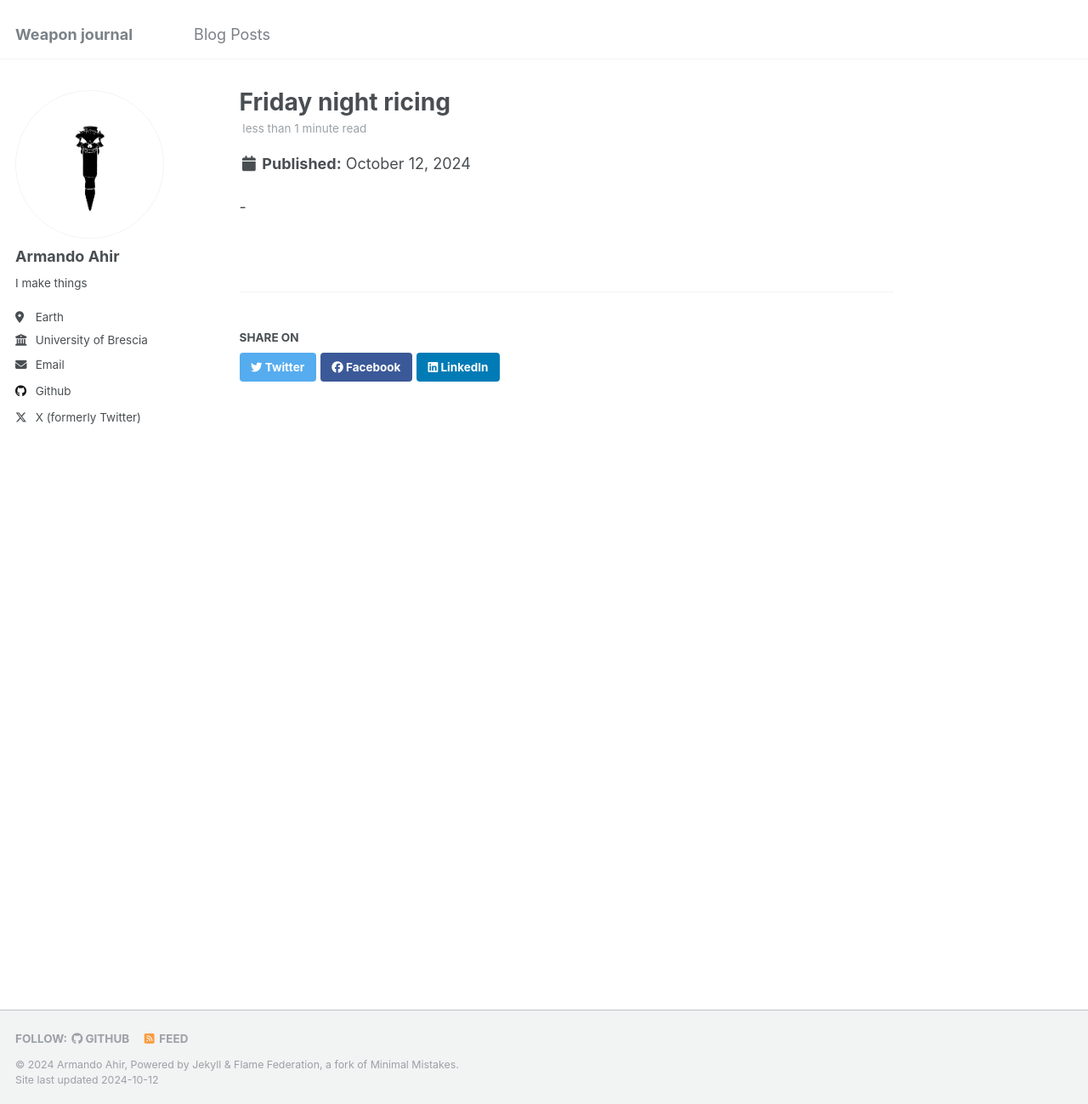
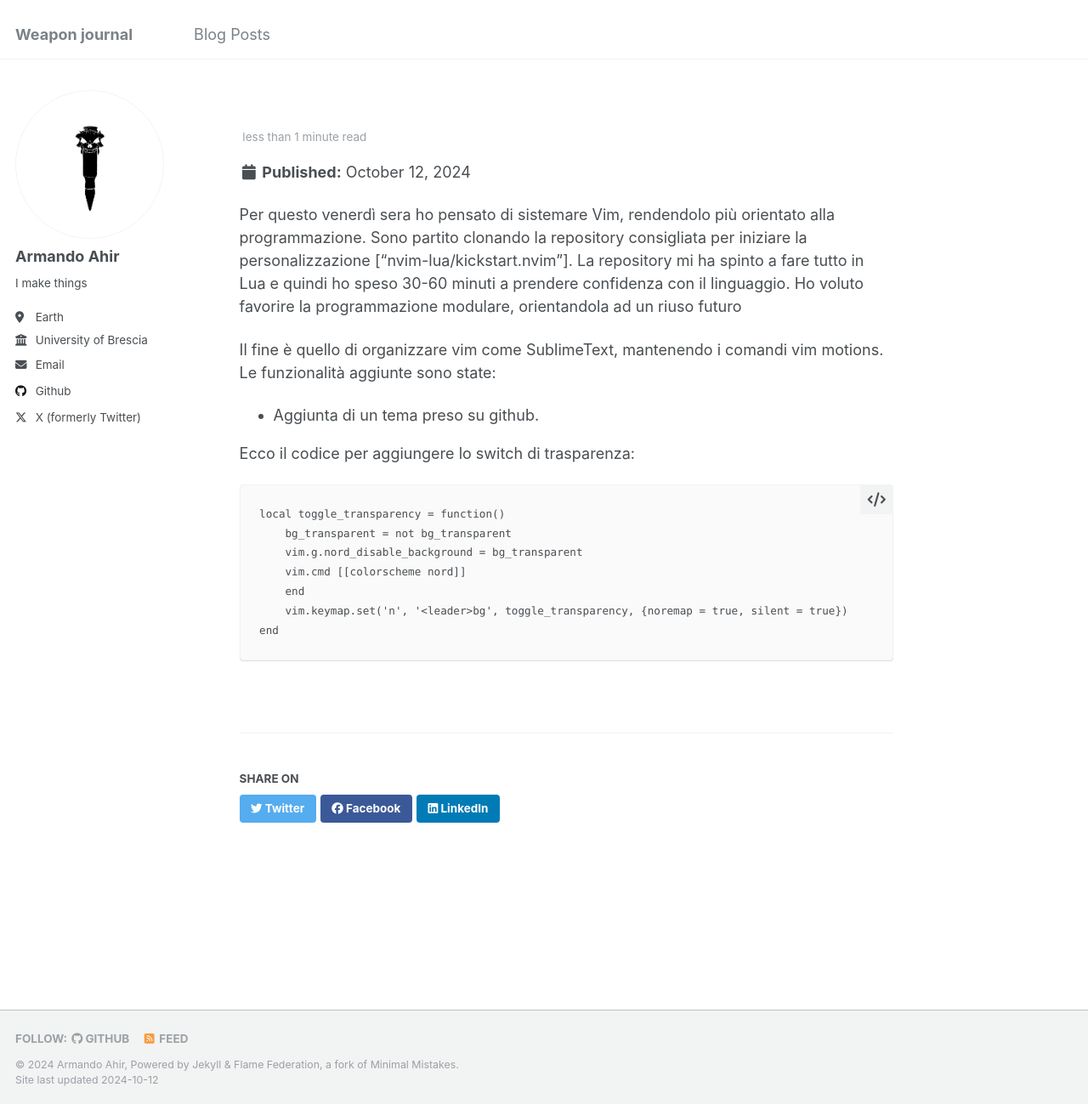
Before and after one commit to armandoahir/journal, a Jekyll site: the page built from _posts/2024-10-12-friday-night-ricing-post.md, in a window 1280 px wide and 1299 px high. Shown: the whole window at 85% size. Built offline with Jekyll 4.4.1, drawn with Linux system fonts in a browser that asks for light colours.

```diff
--- a/_posts/2024-10-12-friday-night-ricing-post.md
+++ b/_posts/2024-10-12-friday-night-ricing-post.md
@@ -3,8 +3,24 @@ title: 'Friday night ricing'
 date: 2024-10-12
 permalink: /posts/2024/10/blog-post/
 #tags:
- # - cool posts
- # - category1
- # - category2
+ - Linux
 ---
--
+
+Per questo venerdì sera ho pensato di sistemare Vim, rendendolo più orientato alla programmazione.
+Sono partito clonando la repository consigliata per iniziare la personalizzazione ["nvim-lua/kickstart.nvim"].
+La repository mi ha spinto a fare tutto in Lua e quindi ho speso 30-60 minuti a prendere confidenza con il linguaggio.
+Ho voluto favorire la programmazione modulare, orientandola ad un riuso futuro
+
+Il fine è quello di organizzare vim come SublimeText, mantenendo i comandi vim motions.
+Le funzionalità aggiunte sono state:
+- Aggiunta di un tema preso su github.
+
+Ecco il codice per aggiungere lo switch di trasparenza:
+
+    local toggle_transparency = function()
+        bg_transparent = not bg_transparent
+        vim.g.nord_disable_background = bg_transparent
+        vim.cmd [[colorscheme nord]]
+        end
+        vim.keymap.set('n', '<leader>bg', toggle_transparency, {noremap = true, silent = true})
+    end
```
Also changed, not shown: CONTRIBUTING.md (deleted, +0 -7 lines), README.md (+2 -4 lines).
